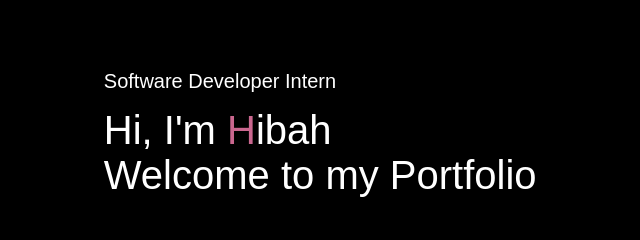
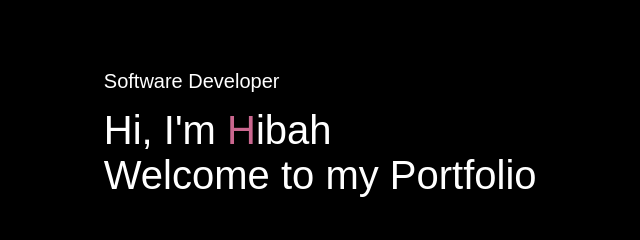
Before and after one commit to hibah360/Portfolio, a plain HTML site: page index.html in a window 1280 px wide. Shown: the part 279-519 px from the top of the page, 44-684 px from the left. Drawn offline with Linux system fonts and the light colour scheme.

Commit message:
initial commit for header

```diff
--- a/index.html
+++ b/index.html
@@ -30,7 +30,7 @@
             </ul>
             <main>
                 <div class="info">
-                    <h3>Software Developer Intern</h3>
+                    <h3>Software Developer </h3>
                     <p>Hi, I'm <span>H</span>ibah <br> Welcome to my Portfolio</p>
                 </div>
                 <img src="./images/wedding photo.jpeg" alt="">
```
